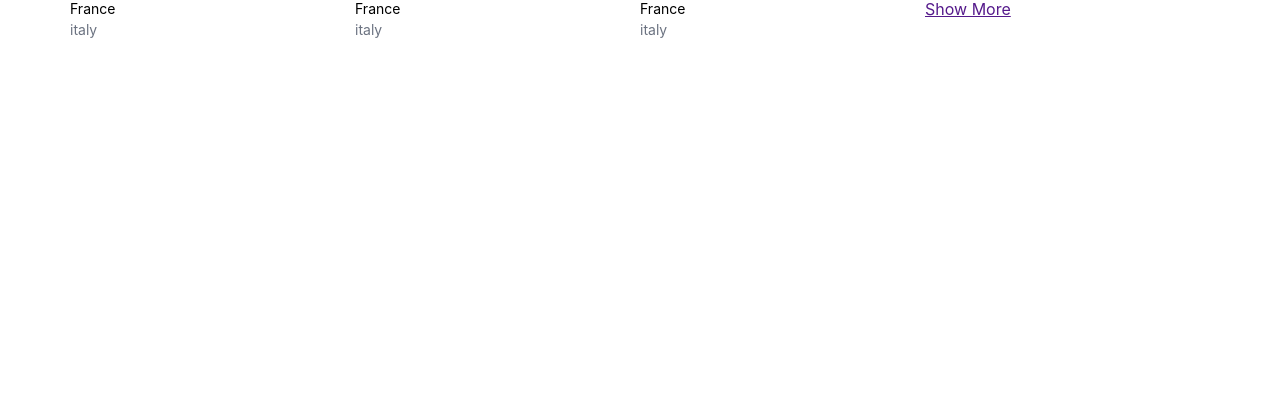
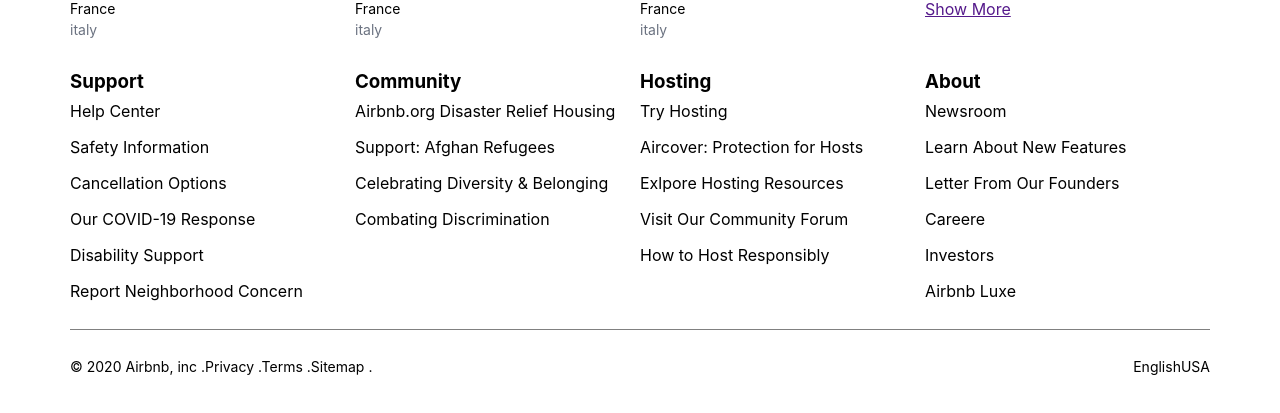
Before and after one commit to Ngcebenhle/Capstone-Project-Air-BnB, a React (Create React App) app: page / in a window 1280 px wide. Shown: the part 3332-3745 px from the top of the page. Built offline with nearby package versions, Linux system fonts and the light colour scheme.

Commit message:
merged footer Into Home Page

```diff
--- a/src/Componets/Footer/Footer.css
+++ b/src/Componets/Footer/Footer.css
@@ -6,7 +6,8 @@
 .container{
     max-width: 100%;
     max-height: 424px;
-    padding: 64px 80px 24px 80px;
+    /* padding: 64px 80px 24px 80px; */
+    margin-top: 20px;
     gap: 48px;
     opacity: 0px;
 }
--- a/src/Pages/Home/Home.jsx
+++ b/src/Pages/Home/Home.jsx
@@ -3,6 +3,7 @@
 import NavUserTab from '../../Componets/NavUserTab/NavUserTab'
 import {ReactComponent as LogoWhite} from '../../Assets/Logo_White.svg'
 import Card from '../../Componets/Card/Card'
+import Footer from '../../Componets/Footer/Footer'
 
 
 const Home = () => {
@@ -202,7 +203,7 @@
            </div>
 
            <div className="footer">
-            {/* footer components here */}
+              <Footer/>
            </div>
        </div>
 
```
